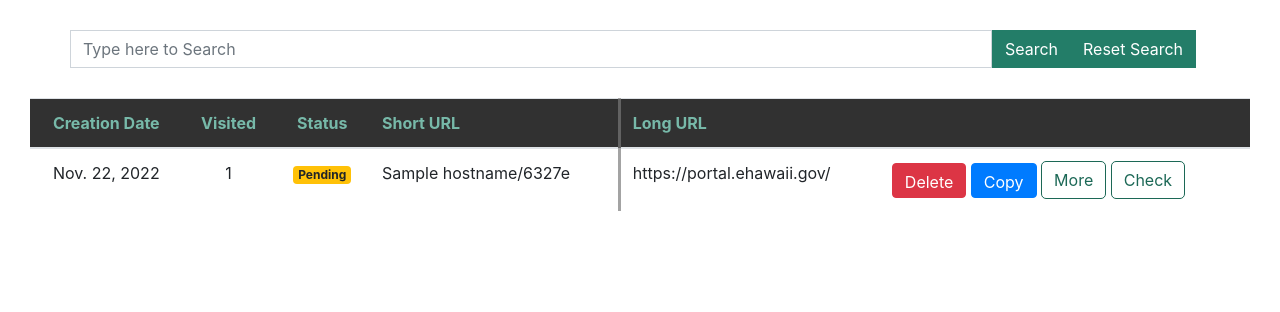
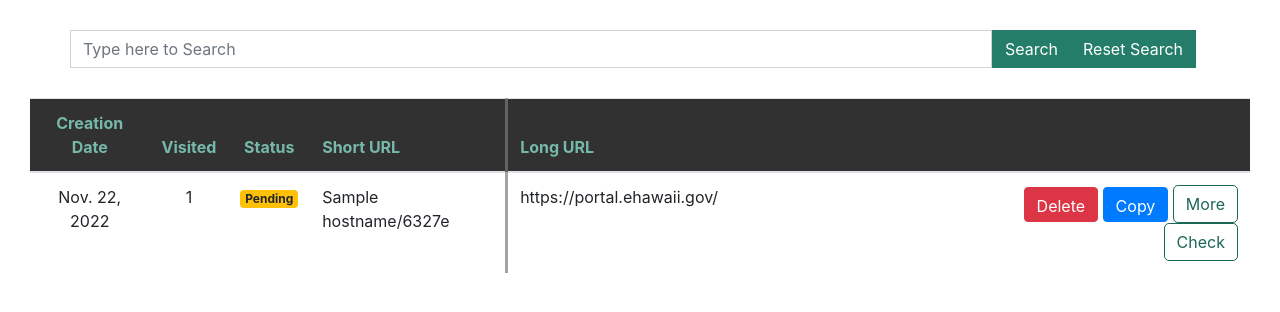
Before and after one commit to HACC2022/ICT, a Django app: template playground/templates/manage.html in a window 1280 px wide. Shown: the part 96-408 px from the top of the page. Run offline with Django 4.2, Linux system fonts and the light colour scheme; data comes from the database, SQL or seed files in the repository; tables that the repository leaves empty hold one stand-in row (values such as "Sample post"); the template is opened without the code that fills it: values that come from a table or form of the project are taken from there, most other values are stand-ins (such as "Sample title", 1, 10 or a date in 2020); some libraries are stand-ins or nearby versions.

Commit message:
made the dispaly of the table slightly better

```diff
--- a/playground/templates/manage.html
+++ b/playground/templates/manage.html
@@ -150,25 +150,24 @@
 
 <div class="table-responsive-sm" style="padding: 30px;">
     <!-- <button class="btn btn-check-url">Check URLs</button> -->
-    <table class="table table-body">
+    <table class="table table-body" style="width: 100%;">
         <thead>
             <tr class="table-header">
                 <th style="text-align: center;">Creation Date</th>
                 <th style="text-align: center;">Visited</th>
                 <th style="text-align: center;">Status</th>
                 <th class="short-url-head">Short URL</th>
-                <th class="long-url-head"
+                <th class="long-url-head" colspan="3"
                     style="border-left-style: solid;border-left-color: rgba(121, 121, 121, 0.686)">Long
                     URL</th>
-                <th class="btn-head"></th>
             </tr>
         </thead>
         <tbody class="table-body">
             {%for instance in object_list %}
-            <tr class="record" name="record" id={{instance.shortCode}}>
-                <td style="text-align: center;">{{instance.creationDate}}</td>
-                <td style="text-align: center;">{{instance.clicks}}</td>
-                <td style="text-align: center;" id = {{instance.shortCode}}{{instance.id}}>
+            <tr class="record" name="record" id={{instance.shortCode}} style="width: 10%;">
+                <td style="text-align: center;" style="width: 10%;">{{instance.creationDate}}</td>
+                <td style="text-align: center;" style="width: 10%;">{{instance.clicks}}</td>
+                <td style="text-align: center;" id = {{instance.shortCode}}{{instance.id}} style="width: 20%;">
 
                     {%if instance.status == "Good"%}
                     <span class="badge badge-success" name="status-bar" statusBar={{instance.shortCode}}{{instance.id}} >{{instance.status}}</span>
@@ -182,15 +181,15 @@
 
                 </td>
                 <td class="">{{ hostname }}/{{instance.shortCode}}</td>
-                <td class={{instance.shortCode}} style="border-left-style: solid; border-left-color: rgba(121, 121, 121, 0.686);" data-id = {{instance.shortCode}}>
+                <td colspan="2" class={{instance.shortCode}} style="border-left-style: solid; border-left-color: rgba(121, 121, 121, 0.686); width: 40%;" data-id = {{instance.shortCode}}>
                     <p class = "longlinkClass" style="display: none;">{{instance.longLink}} {{instance.status}}</p>
-                    {% if instance.longLink|length > 30%}
-                    {{instance.longLink|slice:"0:30"}}....................
+                    {% if instance.longLink|length > 40%}
+                    {{instance.longLink|slice:"0:40"}}....................
                     {%else%}
                     {{instance.longLink}}
                     {%endif%}
                 </td>
-                <td class="">
+                <td class="" colspan="1" style="text-align: right;" style="width: 10%">
                     <a href="{%url 'delete_data' instance.id%}" id="delete" class=" delete btn btn-danger"
                     style="height:35px; opacity: 100%;">Delete</a>
 
@@ -206,8 +205,6 @@
                         <button copyStatus={{instance.shortCode}}copy name="copy" class="btn btn-primary copy-btn" id={{instance.shortCode}}copy style="height:35px;" disabled>Copy</button>
                         <button moreStatus={{instance.shortCode}}more name = "show-ip" class="btn more-btn-disable" id = {{instance.shortCode}}more disabled>More</button>
                     {%endif%}
-
-
 
                     <!-- <a href="{%url 'status_get' instance.id%}" class="btn more-btn check" name="check-btn">Check</a> -->
                     <button class="btn more-btn updateStatus" name="check-btn" long-url={{instance.longLink}} url-id = {{instance.id}} status-link-check = "{{instance.shortCode}}{{instance.id}}">Check</button>
```
